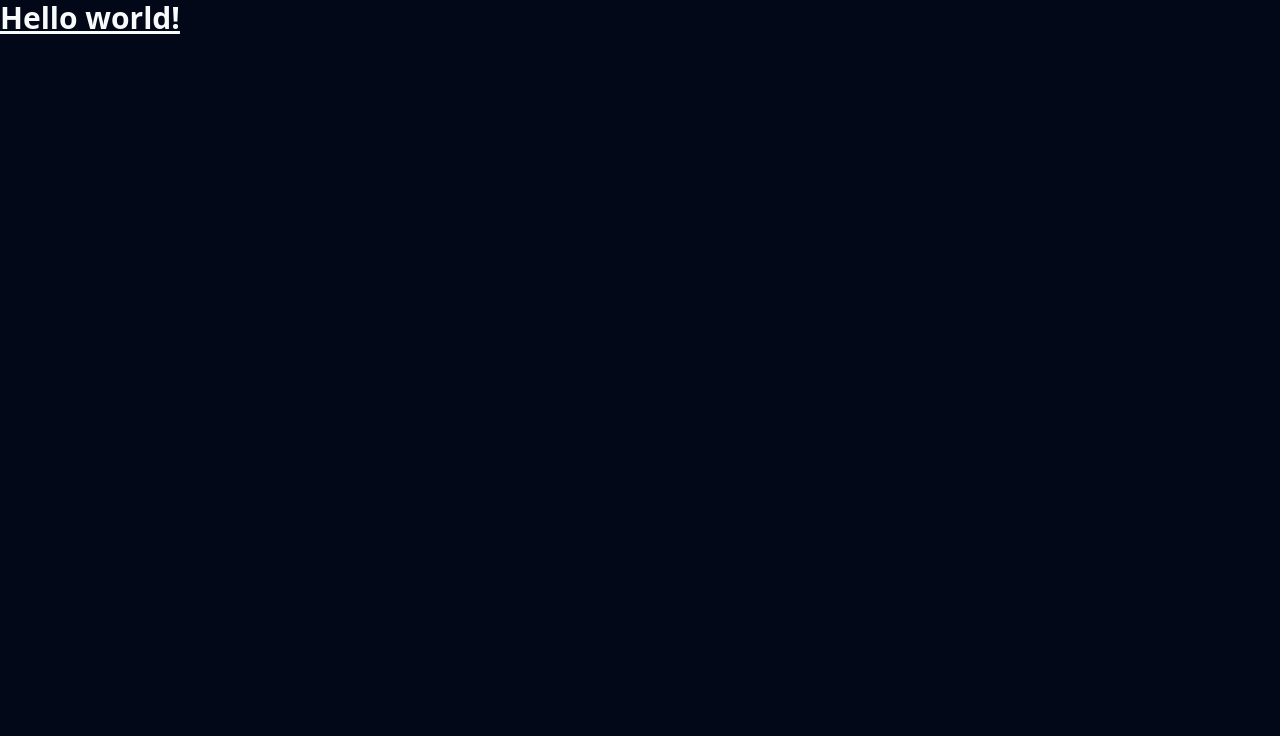
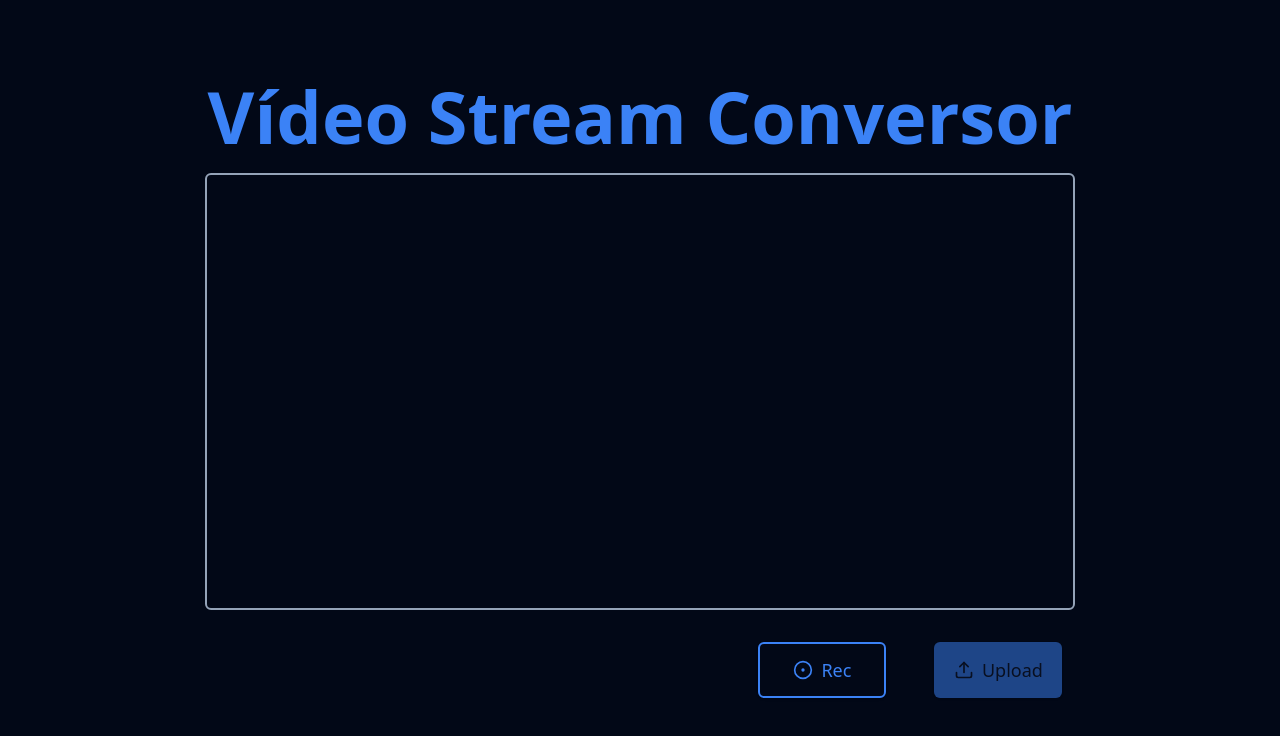
Before and after one commit to GgvGomes/stream_video, a React (Vite) app: page / in a window 1280 px wide. Shown: the top 736 px of the page. Built offline with nearby package versions, Linux system fonts and the light colour scheme.

Commit message:
first layout ok

```diff
--- a/package.json
+++ b/package.json
@@ -10,6 +10,7 @@
     "preview": "vite preview"
   },
   "dependencies": {
+    "lucide-react": "^0.288.0",
     "react": "^18.2.0",
     "react-dom": "^18.2.0",
     "tailwindcss-animate": "^1.0.7"
--- a/src/App.tsx
+++ b/src/App.tsx
@@ -1,8 +1,26 @@
+import { Upload, CircleDot } from "lucide-react";
+
 function App() {
   return (
-    <>
-      <h1 className="text-3xl font-bold underline">Hello world!</h1>
-    </>
+    <div className="w-full h-full flex flex-wrap justify-center align-top pt-20">
+      <h1 className="text-7xl h-2 font-bold text-primary">Vídeo Stream Conversor</h1>
+
+      <div className="w-full h-[82%] flex gap-y-8 flex-wrap content-start justify-center mt-12">
+        <div className="h-[74%] w-[68%] border-2 border-muted-foreground rounded-md"></div>
+
+        <div className="flex w-[66%] justify-end gap-x-12">
+          <button className="w-32 h-14 text-lg inline-flex items-center justify-center rounded-md font-medium transition-colors focus-visible:outline-none focus-visible:ring-1 focus-visible:ring-ring disabled:pointer-events-none disabled:opacity-50 text-primary border-2 border-primary shadow hover:bg-primary/90 hover:text-zinc-300">
+            <CircleDot size={20} className="mr-2" /> Rec
+          </button>
+
+          <button
+            disabled={true}
+            className="w-32 h-14 text-lg inline-flex items-center justify-center rounded-md  font-medium transition-colors focus-visible:outline-none focus-visible:ring-1 focus-visible:ring-ring disabled:pointer-events-none disabled:opacity-50 bg-primary text-primary-foreground shadow hover:bg-primary/90">
+            <Upload size={20} className="mr-2" /> Upload
+          </button>
+        </div>
+      </div>
+    </div>
   );
 }
 
--- a/src/index.css
+++ b/src/index.css
@@ -62,6 +62,9 @@
   * {
     @apply border-border;
   }
+  body,html, #root{
+    @apply h-full w-full;
+  }
   body {
     @apply bg-background text-foreground;
   }
```
Also changed, not shown: 1 other file (tests, documents, lock files or other folders).
